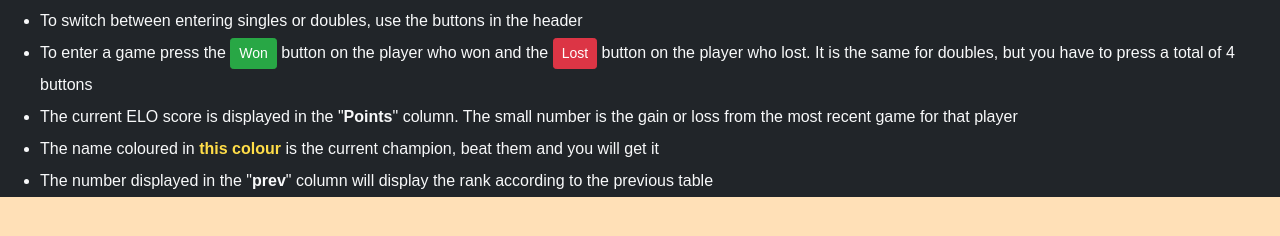
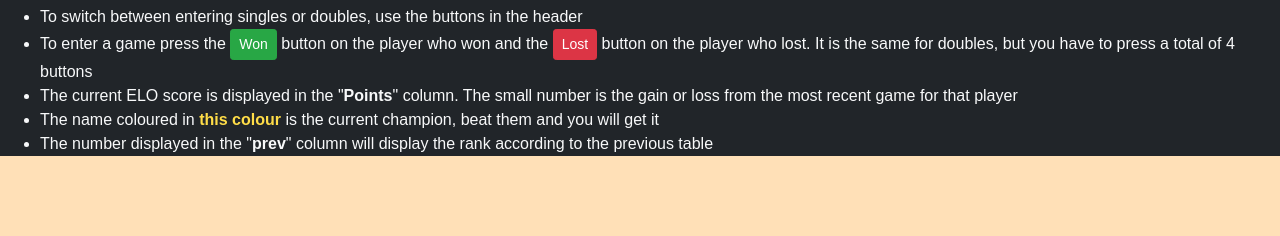
Before and after one commit to JonasSchett/eloladder, a plain HTML site: page public/index.html in a window 1280 px wide. Shown: the part 238-474 px from the top of the page. Drawn offline with nearby package versions, Linux system fonts and the light colour scheme; some packages are replaced by stand-ins of ours; no server answers.

Commit message:
minor layout change

```diff
--- a/public/index.html
+++ b/public/index.html
@@ -66,7 +66,7 @@
       </tbody>
     </table>
     <hr>
-    <div class = "text-light table-key">
+    <div class = "text-light table-dark">
       <h1 class = "mx-2">Table-Key</h1>
       <ul>
         <li>To switch between entering singles or doubles, use the buttons in the header</li>
```
